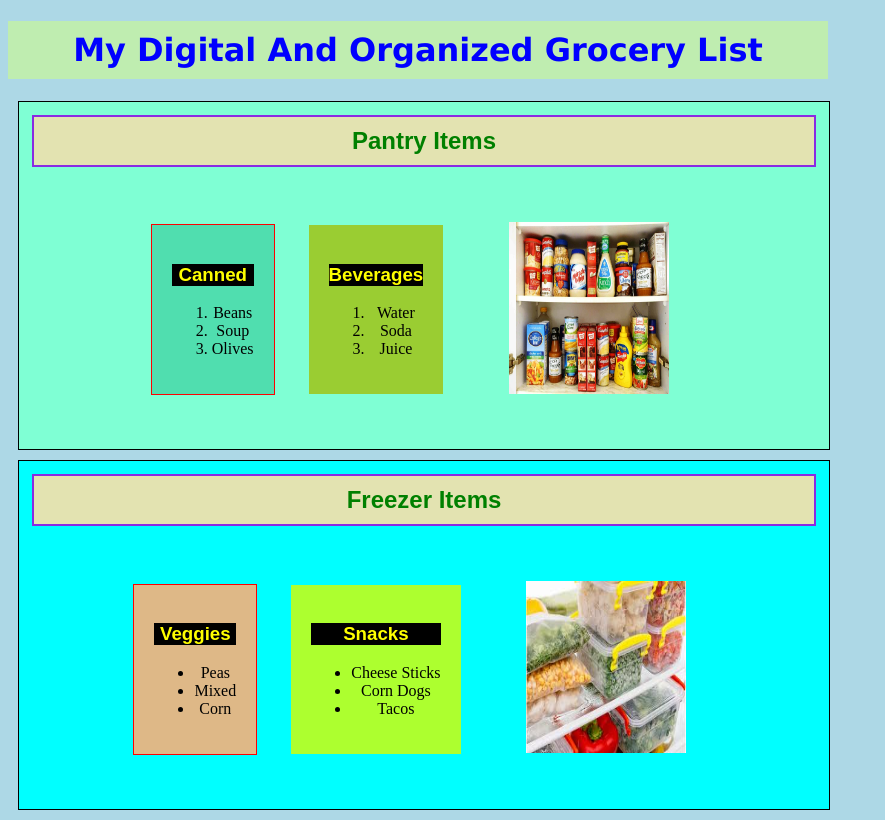
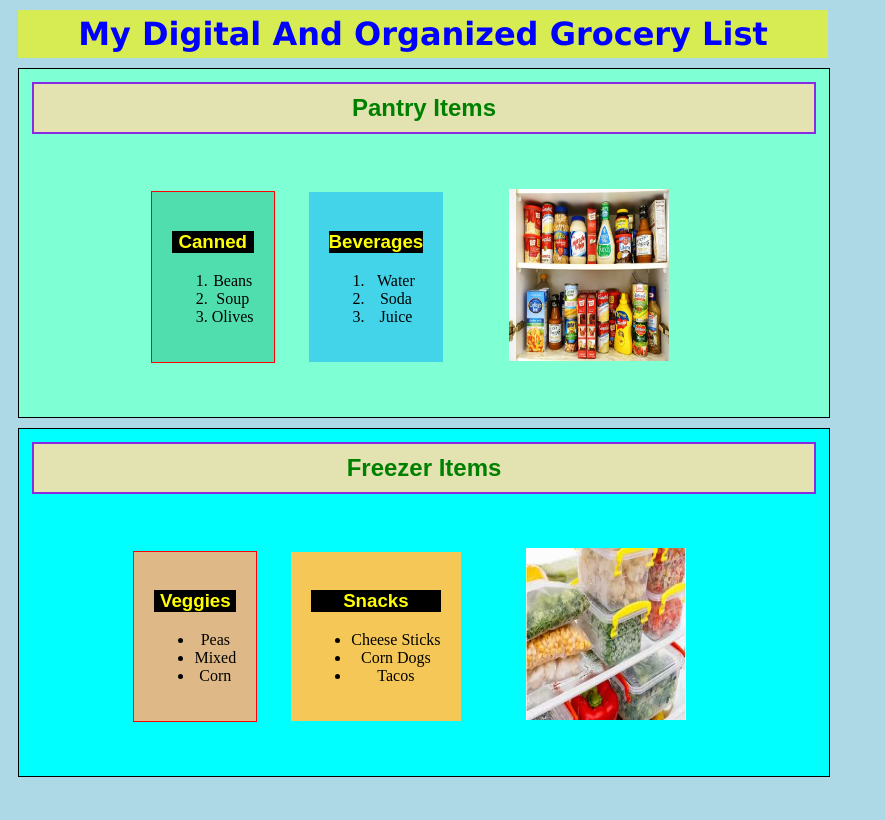
Before and after one commit to iiliev84/grocery-list, a plain HTML site: page index.html in a window 1280 px wide. Shown: the whole page, without its empty margins (0-885 px from the left). Drawn offline with Linux system fonts and the light colour scheme.

Commit message:
<added inline CSS style

```diff
--- a/index.css
+++ b/index.css
@@ -5,7 +5,6 @@ html{
 
     h1 {
         text-align:center;
-        background-color: rgb(191, 237, 176);
         padding: 10px;
         width: 800px;
         font-family: Verdana, Geneva, Tahoma, sans-serif;
--- a/index.html
+++ b/index.html
@@ -6,6 +6,9 @@
     <title>Grocery List</title>
     <link rel="stylesheet" href="index.css"/>
 </head>
+<style>
+    h1 {background-color: rgb(215, 235, 82); margin: 10px; padding: 5px;}
+</style>
 <body>
     <header>
         <h1 style="color:blue">My Digital And Organized Grocery List</h1>
@@ -21,7 +24,7 @@
             <li>Olives</li>
         </ol>
         </div>
-        <div class = "Beverages" style="background-color: yellowgreen";>
+        <div class = "Beverages" style="background-color: rgb(67, 212, 234)";>
         <h3 >Beverages</h3>
         <ol>
             <li>Water</li>
@@ -43,7 +46,7 @@
             <li>Corn</li>
         </ul>
         </div>
-        <div class = "Snacks" style="background-color: greenyellow">
+        <div class = "Snacks" style="background-color: rgb(244, 199, 87)">
         <h3>Snacks</h3>
         <ul>
             <li>Cheese Sticks</li>
```
